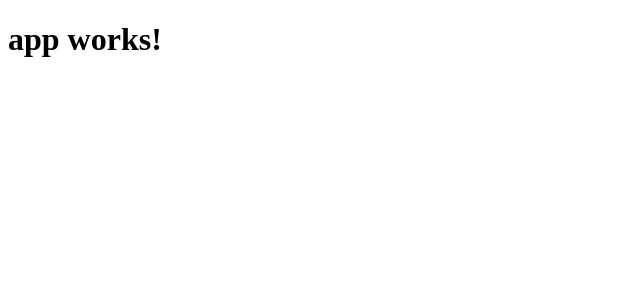
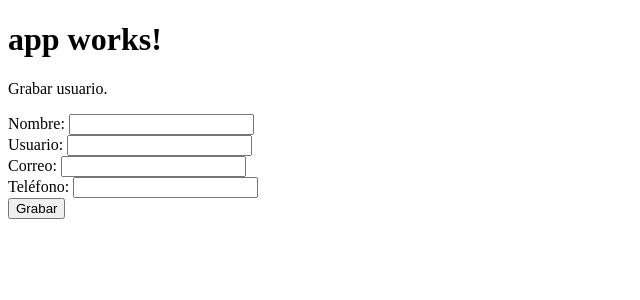
Before and after one commit to NelsonUsuga/prueba-tecnica-granada, an Angular app: page /grabarusuario in a window 1280 px wide. Before the commit this address led to /. Shown: the top 300 px of the page, without its empty margins (0-640 px from the left). Built offline with nearby package versions, Linux system fonts and the light colour scheme.

Commit message:
05/12/2016 00:33

```diff
--- a/src/app/app.module.ts
+++ b/src/app/app.module.ts
@@ -5,6 +5,7 @@ import { HttpModule } from '@angular/http';
 
 import { AppComponent } from './app.component';
 import { ListarusuariosModule } from './listarusuarios/listarusuarios.module';
+import { GrabarusuarioModule } from './grabarusuario/grabarusuario.module';
 import { RouterModule } from '@angular/router';
 
 @NgModule({
@@ -16,6 +17,7 @@ import { RouterModule } from '@angular/router';
     FormsModule,
     HttpModule,
     ListarusuariosModule,
+    GrabarusuarioModule,
     RouterModule
   ],
   providers: [],
--- /dev/null
+++ b/src/app/grabarusuario/grabarusuario.component.html
@@ -0,0 +1,31 @@
+<p>
+  Grabar usuario.
+</p>
+
+<div>
+
+  <div>
+    <label for="nombre">Nombre: </label>
+    <input type="text" id="nombre" name="nombre" [(ngModel)]="nombre"/>
+  </div>
+
+  <div>
+    <label for="usuario">Usuario: </label>
+    <input type="text" id="usuario" name="usuario" [(ngModel)]="usuario"/>
+  </div>
+
+  <div>
+    <label for="correo">Correo: </label>
+    <input type="email" id="correo" name="correo" [(ngModel)]="correo"/>
+  </div>
+
+  <div>
+    <label for="telefono">Teléfono: </label>
+    <input type="tel" id="telefono" name="telefono" [(ngModel)]="telefono"/>
+  </div>
+
+  <div>
+    <button (click)="grabarUsuario()">Grabar</button>
+  </div>
+
+</div>
--- /dev/null
+++ b/src/app/grabarusuario/grabarusuario.component.ts
@@ -0,0 +1,33 @@
+import { Component } from '@angular/core';
+import { UsuariosService } from './../servicios/usuarios.service';
+
+
+@Component({
+  selector: 'app-grabarusuario',
+  templateUrl: './grabarusuario.component.html',
+  styleUrls: ['./grabarusuario.component.css']
+})
+export class GrabarusuarioComponent{
+
+  nombre: string;
+  usuario: string;
+  telefono: string;
+  correo: string;
+
+  datos: any = new Object;
+
+  constructor(private http: UsuariosService) { }
+
+  grabarUsuario() {
+    this.datos.nombre = this.nombre;
+    this.datos.usuario = this.usuario;
+    this.datos.telefono = this.telefono;
+    this.datos.correo = this.correo;
+
+    this.http.grabarUsuario(this.datos).subscribe(
+            dato => dato,
+            err => alert(err)
+);
+  }
+
+}
--- a/src/app/listarusuarios/listarusuarios.component.ts
+++ b/src/app/listarusuarios/listarusuarios.component.ts
@@ -1,5 +1,5 @@
 import { Component, OnInit } from '@angular/core';
-import { UsuariosService } from './../servicios/usuarios.service'
+import { UsuariosService } from './../servicios/usuarios.service';
 
 @Component({
   selector: 'app-listarusuarios',
@@ -15,8 +15,7 @@ export class ListarusuariosComponent implements OnInit {
   ngOnInit() {
     this.http.listarUsuarios().subscribe(
             dato => this.usuarios = dato,
-            error => alert(error),
-            () => console.log(this.usuarios)
+            error => alert(error)
         );
   }
 
--- a/src/app/servicios/usuarios.service.ts
+++ b/src/app/servicios/usuarios.service.ts
@@ -12,4 +12,15 @@ export class UsuariosService {
   listarUsuarios() {
         return this.http.get(this.baseUrl + '/users').map(res => res.json());
     }
+
+    grabarUsuario(datos) {
+        let parametro = `{
+            "name": ` + datos.nombre + `,
+            "username": "` + datos.usuario + `",
+            "email": "` + datos.correo + `",
+            "phone": "` + datos.telefono + `"
+          }`;
+
+      return this.http.post(this.baseUrl + '/posts', parametro).map(res => res.json());
+    }
 }
```
Also changed, not shown: src/app/grabarusuario/grabarusuario.module.ts (added, +21 -0 lines), src/app/grabarusuario/grabarusuario.component.css (added), 1 other file (tests, documents, lock files or other folders).
